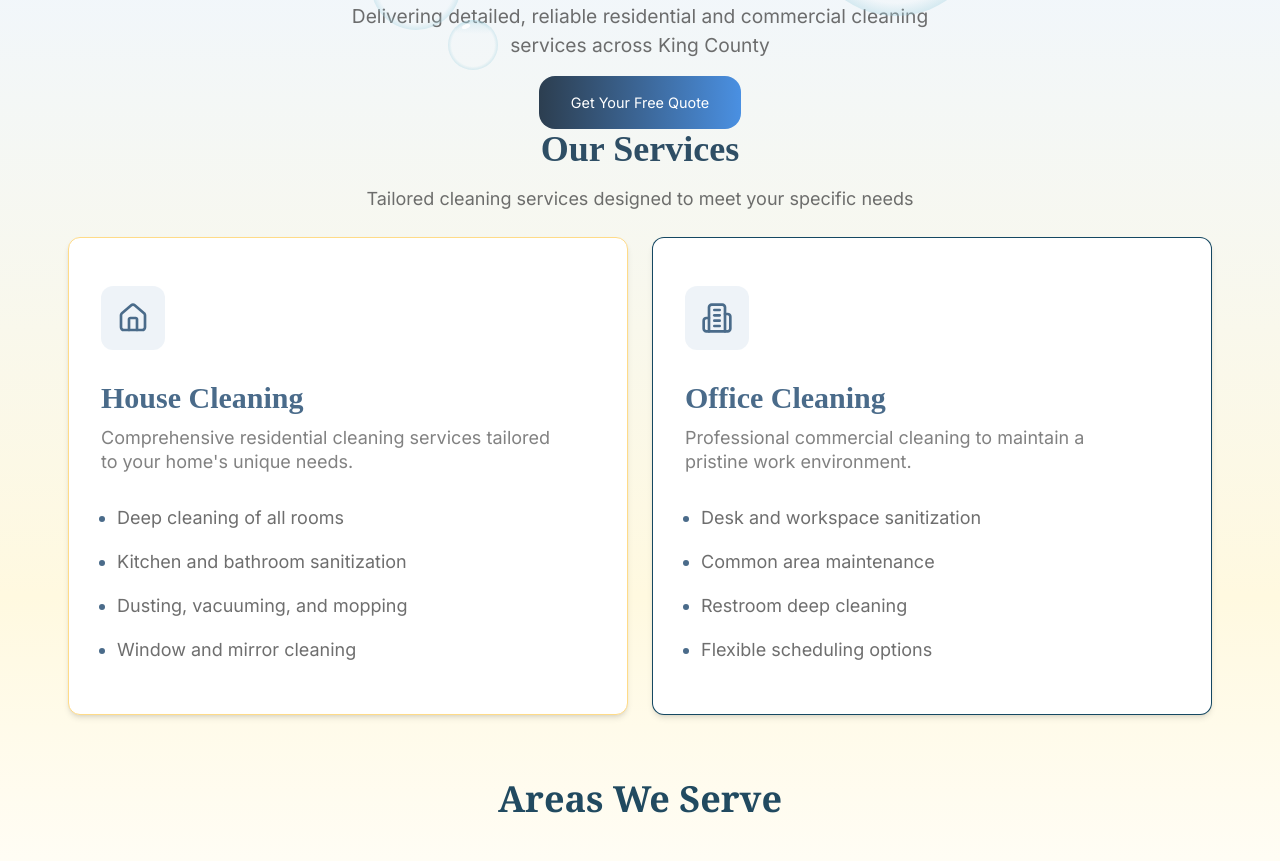
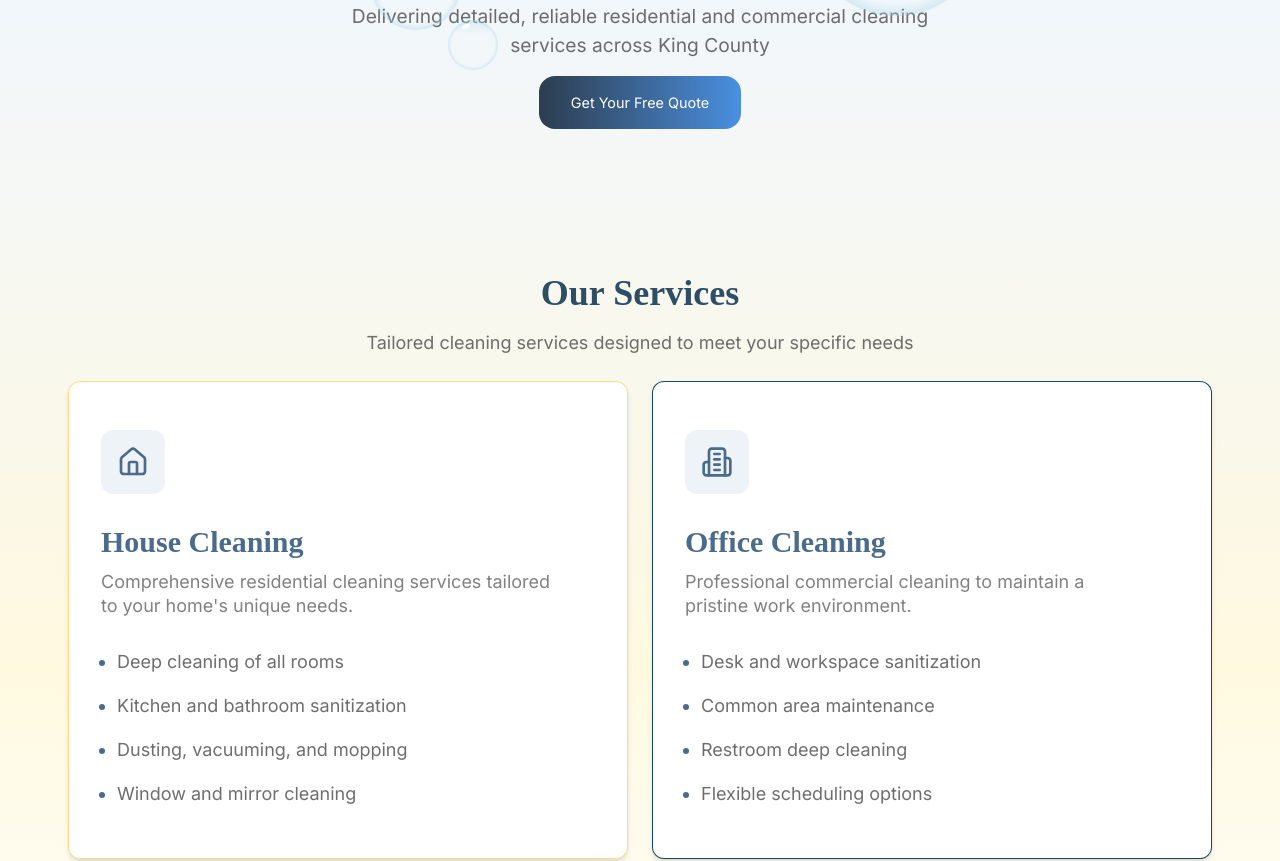
Before and after one commit to webimpactuw/ortegas-cleaning, a Next.js app: page / in a window 1280 px wide. Shown: the part 420-1281 px from the top of the page. Built offline with nearby package versions, Linux system fonts and the light colour scheme.

Commit message:
added some padding

```diff
--- a/components/ServicesHomePage.js
+++ b/components/ServicesHomePage.js
@@ -7,7 +7,7 @@
 
 export default function ServicesHomePage() {
   return (
-    <div className="flex flex-col items-center">
+    <div className="flex flex-col items-center mt-36">
       <h3 className="font-[Playfair_Display] font-semibold text-4xl leading-[40px] tracking-normal text-center text-[#2E4E65] mb-4">
         Our Services
       </h3>
```
